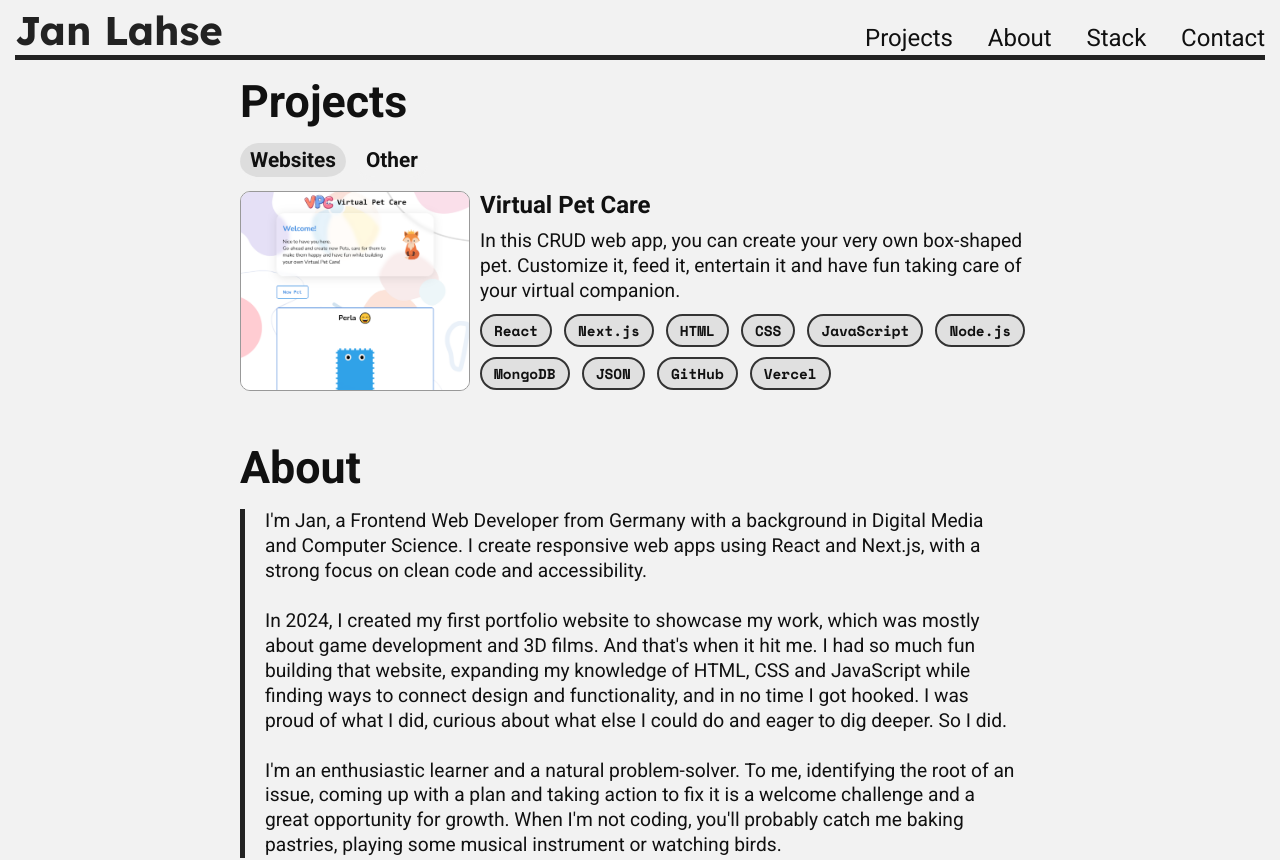
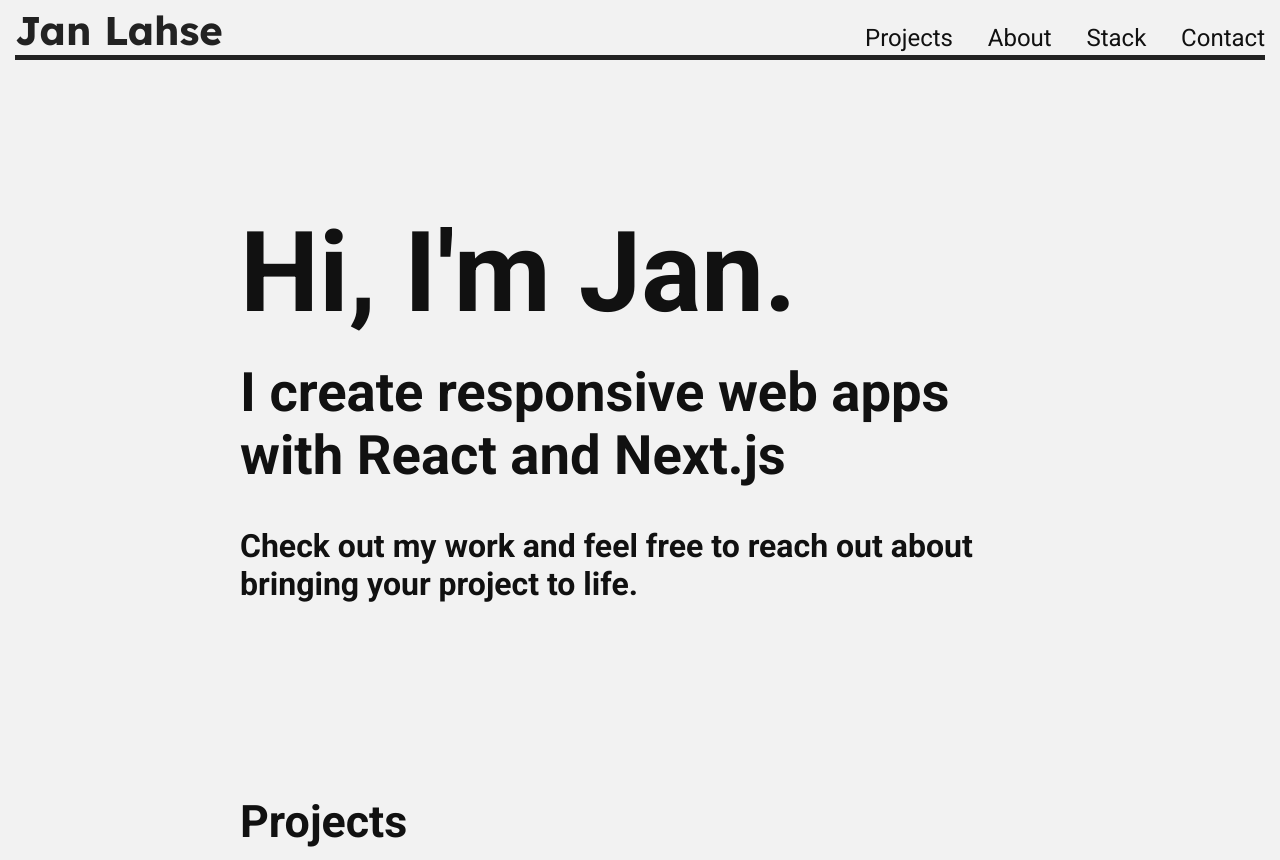
Before and after one commit to janlahse/portfolio, a Next.js app: page / in a window 1280 px wide. Shown: the top 860 px of the page. Built offline with nearby package versions, Linux system fonts and the light colour scheme.

Commit message:
added landing page and made it navigatable when clicking page title

```diff
--- a/components/Header.js
+++ b/components/Header.js
@@ -9,11 +9,15 @@ export default function Header({ handleScroll }) {
   return (
     <>
       <Container>
-        <LogoLink href="/">
-          <Logo>Jan Lahse</Logo>
-        </LogoLink>
-        {router.pathname !== "/impressum" && (
-          <NavBar isHeaderNav={true} handleScroll={handleScroll} />
+        {router.pathname === "/impressum" ? (
+          <LogoLink href="/">
+            <Logo>Jan Lahse</Logo>
+          </LogoLink>
+        ) : (
+          <>
+            <Logo onClick={() => handleScroll("landing")}>Jan Lahse</Logo>
+            <NavBar isHeaderNav={true} handleScroll={handleScroll} />
+          </>
         )}
       </Container>
     </>
@@ -43,6 +47,7 @@ const Logo = styled.h1`
   padding-top: 5px;
   color: #222;
   text-align: center;
+  cursor: pointer;
   @media (min-width: 650px) {
     text-align: left;
   }
--- /dev/null
+++ b/components/LandingPage.js
@@ -0,0 +1,34 @@
+import styled from "styled-components";
+
+export default function LandingPage({ landingRef }) {
+  return (
+    <Container ref={landingRef}>
+      <TextOne>Hi, I&apos;m Jan. </TextOne>
+      <TextTwo>I create responsive web apps with React and Next.js</TextTwo>
+      <TextThree>
+        Check out my work and feel free to reach out about bringing your project
+        to life.
+      </TextThree>
+    </Container>
+  );
+}
+
+const Container = styled.section`
+  min-height: calc(100vh - 120px);
+  display: flex;
+  flex-direction: column;
+  justify-content: center;
+`;
+
+const TextOne = styled.h3`
+  font-size: 7em;
+`;
+
+const TextTwo = styled.h3`
+  font-size: 3.4em;
+  padding: 23px 0 40px;
+`;
+
+const TextThree = styled.h3`
+  font-size: 2em;
+`;
--- a/pages/_app.js
+++ b/pages/_app.js
@@ -5,13 +5,16 @@ import styled from "styled-components";
 import { useRef } from "react";
 
 export default function App({ Component, pageProps }) {
+  const landingRef = useRef();
   const projectsRef = useRef();
   const aboutRef = useRef();
   const stackRef = useRef();
   const contactRef = useRef();
   function handleScroll(reference) {
     const element =
-      reference === "projects"
+      reference === "landing"
+        ? landingRef
+        : reference === "projects"
         ? projectsRef
         : reference === "about"
         ? aboutRef
@@ -28,6 +31,7 @@ export default function App({ Component, pageProps }) {
       <Header handleScroll={handleScroll} />
       <Component
         {...pageProps}
+        landingRef={landingRef}
         projectsRef={projectsRef}
         aboutRef={aboutRef}
         stackRef={stackRef}
--- a/pages/index.js
+++ b/pages/index.js
@@ -5,8 +5,10 @@ import Projects from "@/components/Projects";
 import TechStack from "@/components/TechStack";
 import styled from "styled-components";
 import Head from "next/head";
+import LandingPage from "@/components/LandingPage";
 
 export default function Home({
+  landingRef,
   projectsRef,
   aboutRef,
   stackRef,
@@ -18,6 +20,7 @@ export default function Home({
       <Head>
         <title>Jan Lahse</title>
       </Head>
+      <LandingPage landingRef={landingRef} />
       <Projects projectsRef={projectsRef} />
       <About aboutRef={aboutRef} />
       <TechStack stackRef={stackRef} />
```
